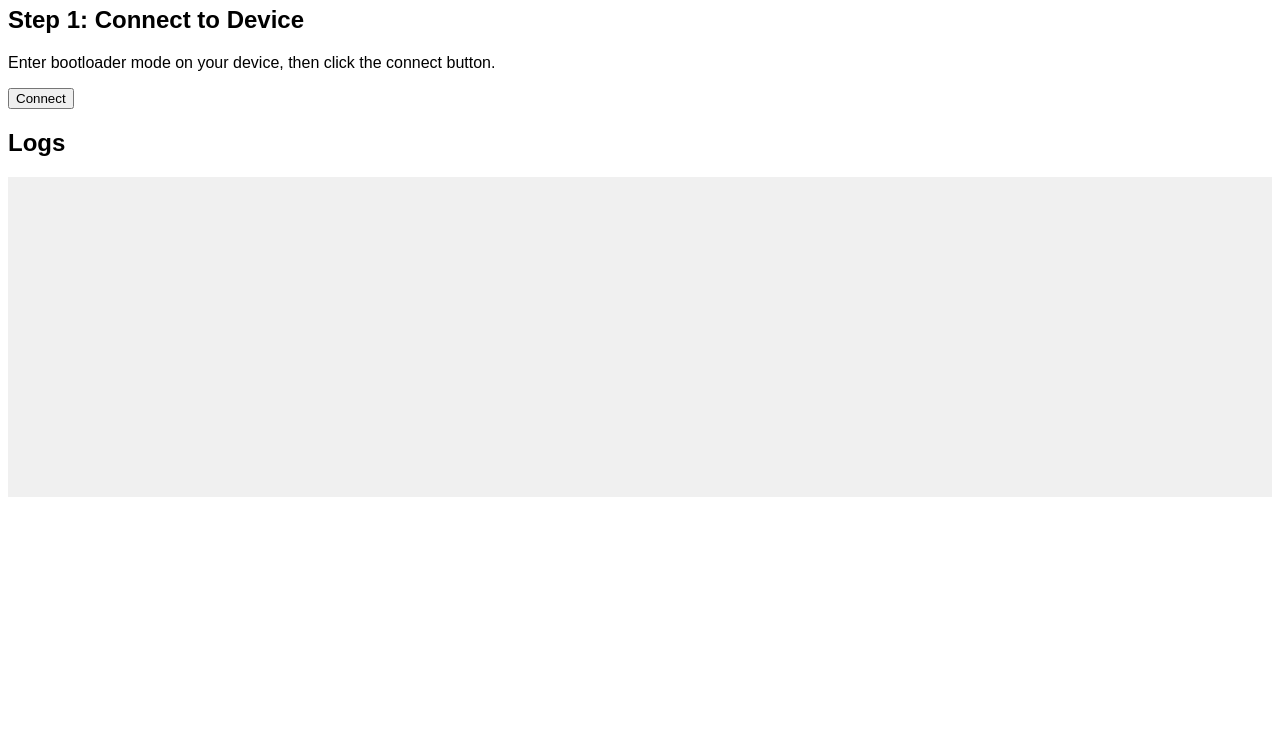
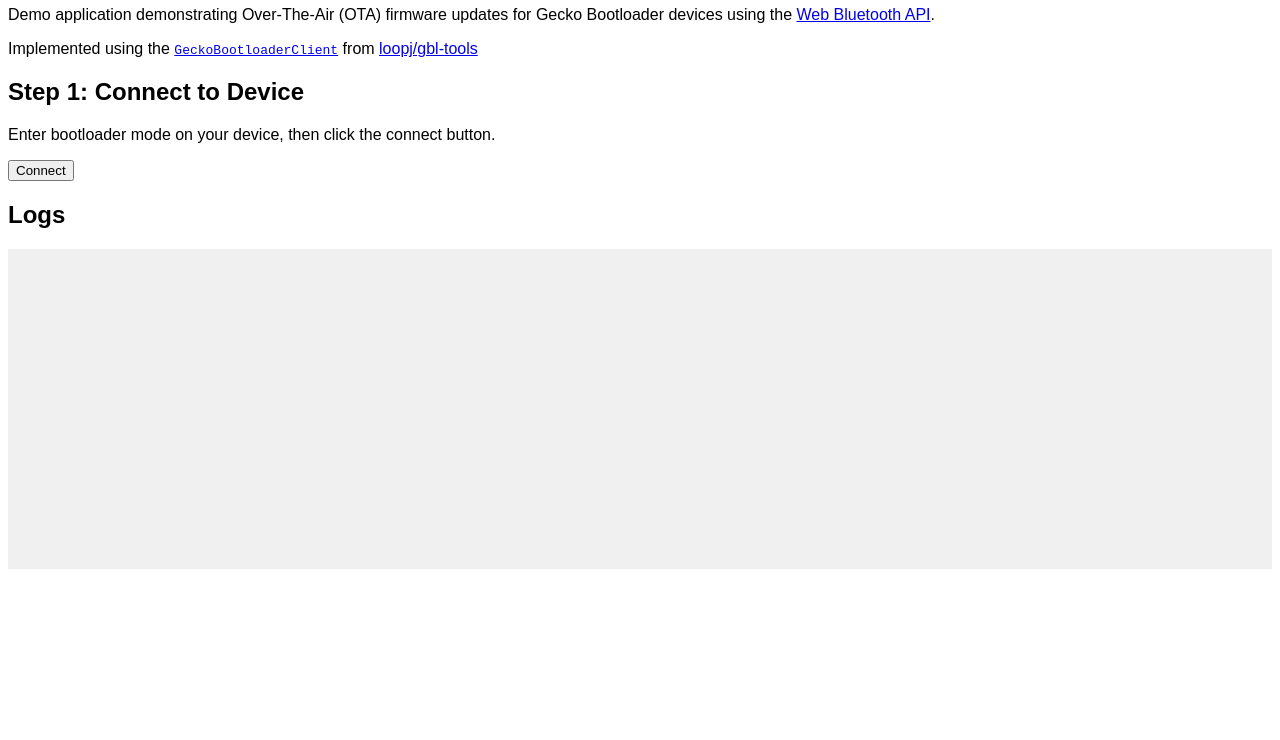
Before and after one commit to loopj/gbl-tools, a website: page index.html in a window 1280 px wide. Shown: the part 60-800 px from the top of the page. Drawn offline with Linux system fonts and the light colour scheme.

Commit message:
Document the demo app a little

```diff
--- a/index.html
+++ b/index.html
@@ -25,6 +25,15 @@
 
 <body>
   <h1>Gecko Bootloader Web Bluetooth OTA</h1>
+  <p>
+    Demo application demonstrating Over-The-Air (OTA) firmware updates for Gecko Bootloader devices using the <a
+      href="https://developer.mozilla.org/en-US/docs/Web/API/Web_Bluetooth_API">Web Bluetooth API</a>.
+  </p>
+  <p>
+    Implemented using the
+    <code><a href="https://github.com/loopj/gbl-tools/blob/main/src/GeckoBootloaderClient.js">GeckoBootloaderClient</a></code>
+    from <a href="https://github.com/loopj/gbl-tools">loopj/gbl-tools</a>
+  </p>
 
   <div id="connect">
     <h2>Step 1: Connect to Device</h2>
```
